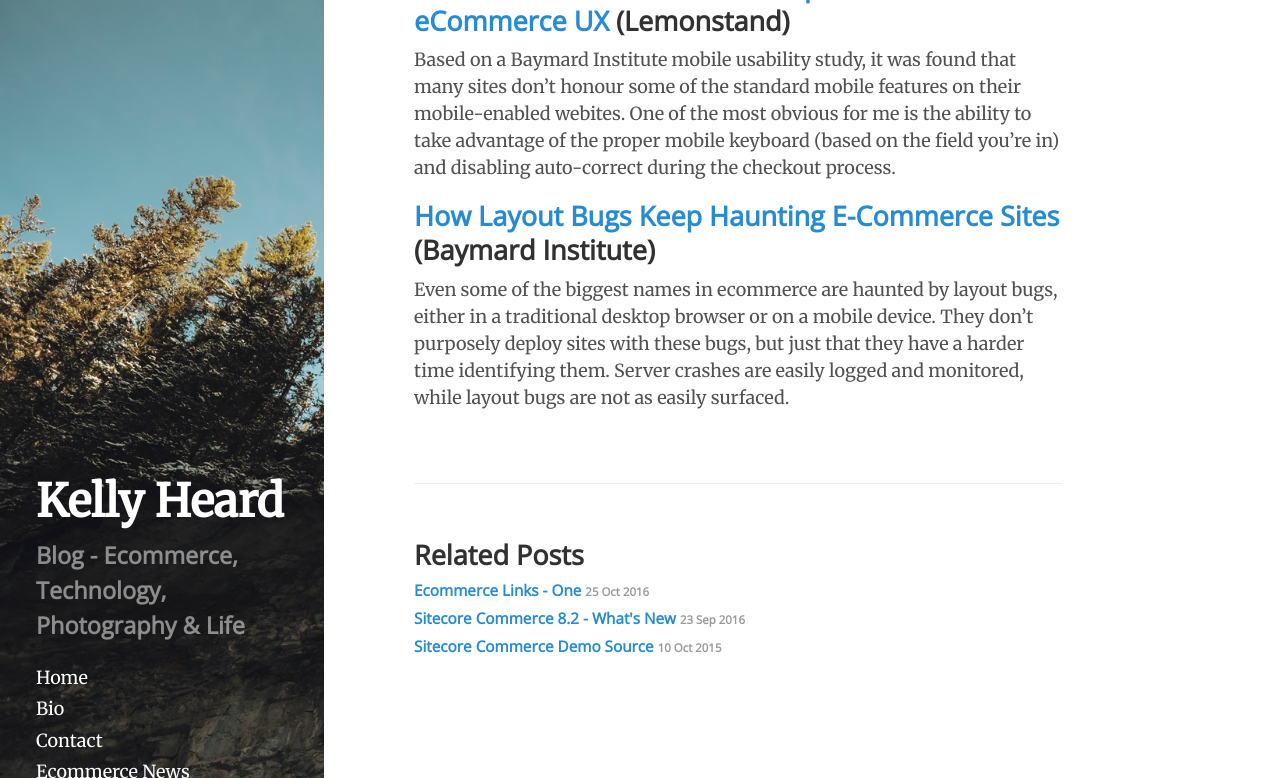
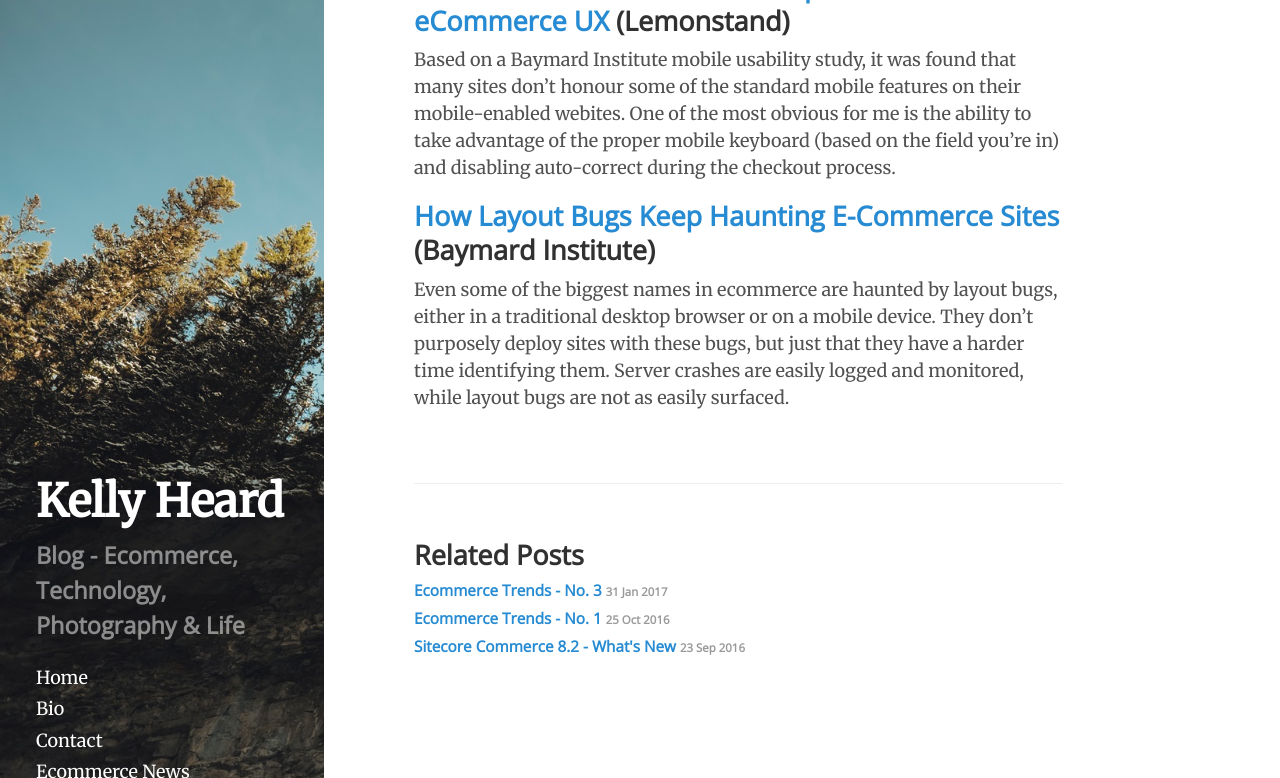
Before and after one commit to heardk/heardk.github.io, a Jekyll site: the page built from _posts/2016-12-04-Ecommerce-Links-Two.md, in a window 1280 px wide and 900 px high, scrolled down 971 px, cut to the strip 0-778 px from the top of the window. Built offline with Jekyll 4.4.1, drawn with Linux system fonts in a browser that asks for light colours; comment, search, counter and statistics services are not loaded; some of the changed text lies outside the part shown.

Commit message:
added new post and updated some other text

```diff
--- a/_posts/2016-10-25-Ecommerce-Links-One.md
+++ b/_posts/2016-10-25-Ecommerce-Links-One.md
@@ -1,9 +1,9 @@
 ---
 layout: post
-title: Ecommerce Links - One
+title: Ecommerce Trends - No. 1
 slug: ecommerce-links-one
-categories: [Ecommerce, Links]
-description: 'A series of interesting links on ecommerce and ecommerce technology'
+categories: [Ecommerce, Links, Trends]
+description: 'A series of interesting articles on ecommerce, ecommerce technology and retail'
 ---
 
 Here are some recent articles and blog posts on all things ecommerce and retail. You'll notice I named it "one". I'm hoping to follow that up with a "two" and "three" and so on. Enjoy.
--- a/_posts/2016-12-04-Ecommerce-Links-Two.md
+++ b/_posts/2016-12-04-Ecommerce-Links-Two.md
@@ -1,9 +1,9 @@
 ---
 layout: post
-title: Ecommerce Links - Two
+title: Ecommerce Trends - No. 2
 slug: ecommerce-links-two
-categories: [Ecommerce, Links]
-description: 'A series of interesting links on ecommerce, ecommerce technology and retail'
+categories: [Ecommerce, Links, Trends]
+description: 'A series of interesting articles on ecommerce, ecommerce technology and retail'
 ---
 
 The second series of ecommerce links discusses interactive email, products-as-a-service and a few posts on user experience.
```
Also changed, not shown: _posts/2017-01-31-Ecommerce-Trends-Vol-3.md (added, +22 -0 lines), bio.md (+1 -1 lines), news.md (+1 -1 lines).
